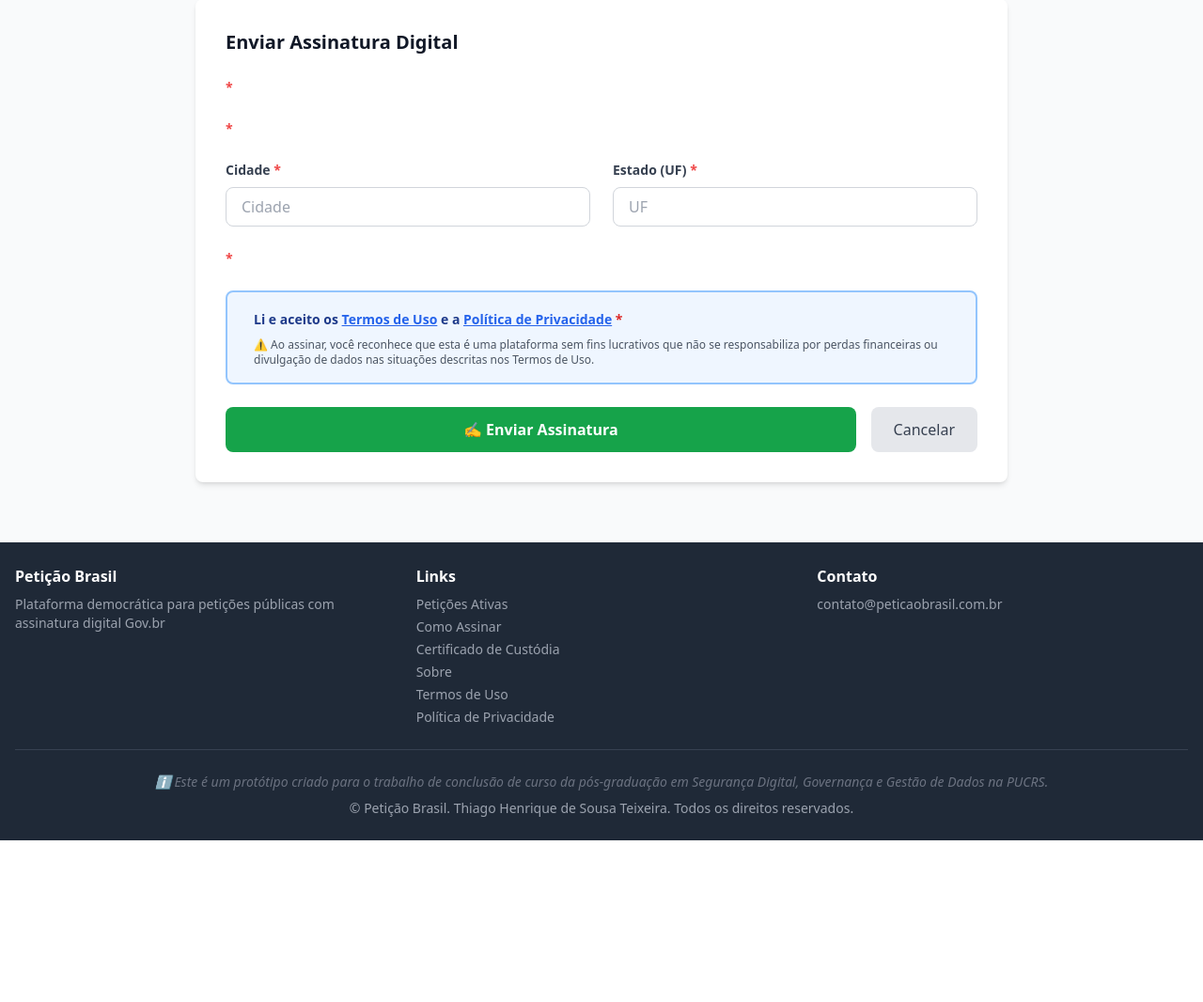
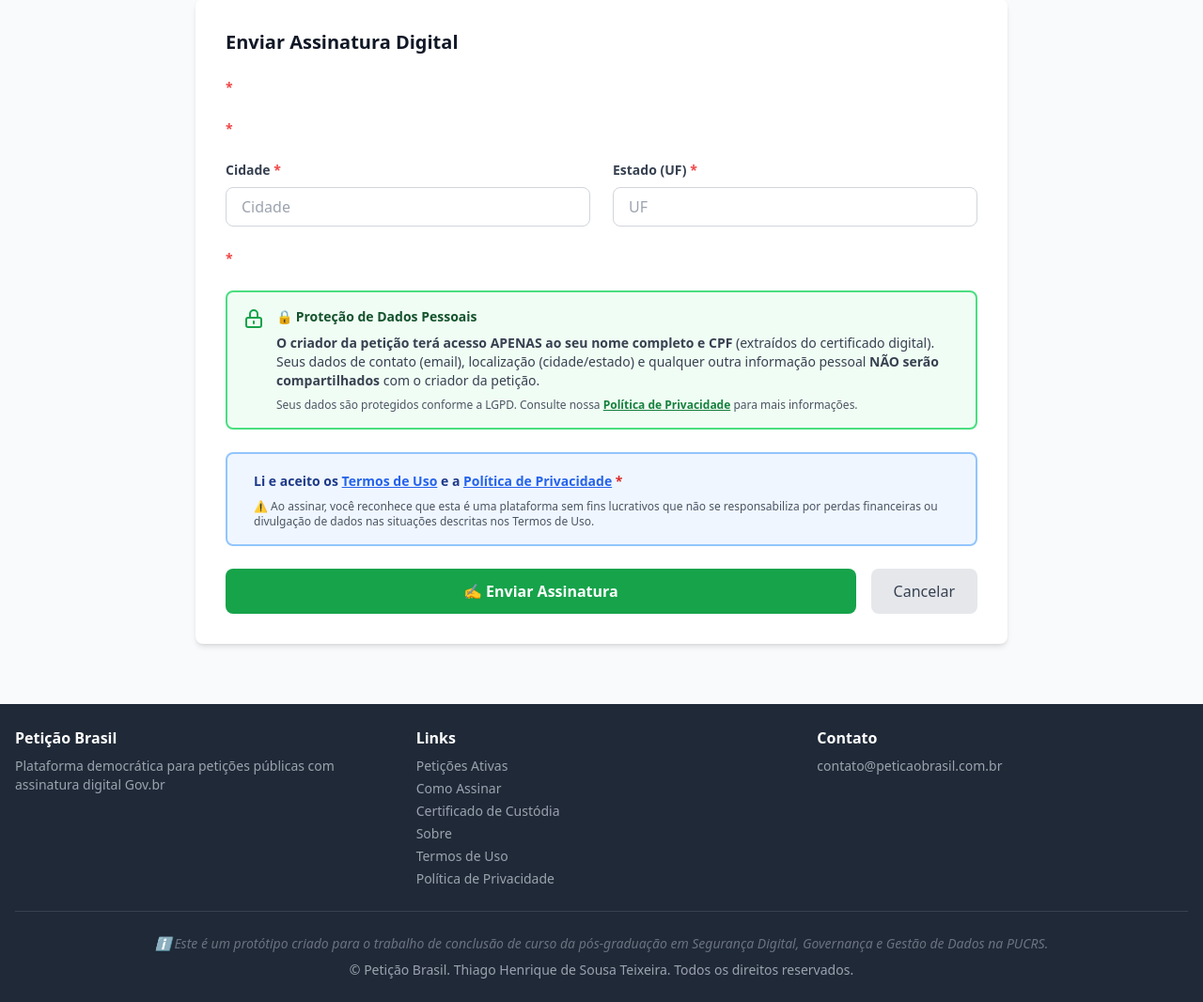
Before and after one commit to thsteixeira/peticao-brasil, a Django app: template templates/signatures/signature_submit.html in a window 1280 px wide. Shown: the part 677-1743 px from the top of the page at 94% size. Before the commit the page ends 1571 px from the top, so only its background shows below. Run offline with Django 5.2, Linux system fonts and the light colour scheme; the template is opened without the code that fills it: values that come from a table or form of the project are taken from there, others are empty; parts of the project's set-up code (start-up, migrations or seed data) failed here and were passed over; some libraries are stand-ins or nearby versions.

Commit message:
Restrict petition creator access to only name and CPF - implement LGPD privacy protections
- Hide email, city, and state from petition creators (only accessible to admin staff)
- Update PetitionSignaturesView to add is_staff flag and restrict geographic statistics
- Modify petition_signatures.html to conditionally show location/email only to staff
- Remove email, city, state from bulk download CSV manifest
- Remove location display from public recent signatures section
- Add privacy notice alerting users only name and CPF are shared with petition creator
- Add link to view signatures list from petition detail page for creators
- Fix field name from 'status' to 'verification_status' in Signature model queries

```diff
--- a/apps/petitions/pdf_service.py
+++ b/apps/petitions/pdf_service.py
@@ -175,10 +175,10 @@
         <b>2.</b> Acesse o sistema de assinatura digital Gov.br (https://gov.br/assinador)<br/>
         <b>3.</b> Faça login com sua conta Gov.br (nível prata ou ouro)<br/>
         <b>4.</b> Selecione este arquivo PDF para assinar<br/>
-        <b>5.</b> Escolha seu certificado digital ICP-Brasil<br/>
+        <b>5.</b> Posicione o melhor local da assinatura no documento<br/>
         <b>6.</b> Confirme a assinatura digital<br/>
         <b>7.</b> Baixe o arquivo PDF assinado<br/>
-        <b>8.</b> Retorne ao site e faça o upload do PDF assinado para validação<br/>
+        <b>8.</b> Retorne ao nosso site e faça o upload do PDF assinado para validação<br/>
         <br/>
         <i>IMPORTANTE: Não modifique o conteúdo deste PDF. Qualquer alteração invalidará a verificação.</i>
         """
--- a/apps/petitions/tasks.py
+++ b/apps/petitions/tasks.py
@@ -293,7 +293,8 @@
         'URL Certificado de Custódia'
     ])
 
-    # Data rows
+    # Data rows - Only name and CPF hash exposed to petition creator
+    # Email, city, state are NOT included for privacy protection
     for idx, sig in enumerate(signatures, 1):
         writer.writerow([
             idx,
--- a/templates/signatures/signature_submit.html
+++ b/templates/signatures/signature_submit.html
@@ -150,6 +150,30 @@
                 {% endif %}
             </div>
 
+            <!-- Privacy Notice -->
+            <div class="bg-green-50 border-2 border-green-400 rounded-lg p-4 mb-4">
+                <div class="flex items-start">
+                    <div class="flex-shrink-0">
+                        <svg class="h-6 w-6 text-green-600" fill="none" stroke="currentColor" viewBox="0 0 24 24">
+                            <path stroke-linecap="round" stroke-linejoin="round" stroke-width="2" d="M12 15v2m-6 4h12a2 2 0 002-2v-6a2 2 0 00-2-2H6a2 2 0 00-2 2v6a2 2 0 002 2zm10-10V7a4 4 0 00-8 0v4h8z"></path>
+                        </svg>
+                    </div>
+                    <div class="ml-3">
+                        <h3 class="text-sm font-bold text-green-900 mb-2">🔒 Proteção de Dados Pessoais</h3>
+                        <p class="text-sm text-gray-700">
+                            <strong>O criador da petição terá acesso APENAS ao seu nome completo e CPF</strong> (extraídos do certificado digital).
+                            Seus dados de contato (email), localização (cidade/estado) e qualquer outra informação pessoal
+                            <strong>NÃO serão compartilhados</strong> com o criador da petição.
+                        </p>
+                        <p class="text-xs text-gray-600 mt-2">
+                            Seus dados são protegidos conforme a LGPD. Consulte nossa
+                            <a href="{% url 'petitions:privacy_policy' %}" target="_blank" class="text-green-700 hover:text-green-900 underline font-semibold">Política de Privacidade</a>
+                            para mais informações.
+                        </p>
+                    </div>
+                </div>
+            </div>
+
             <!-- Terms and Privacy Policy Acceptance -->
             <div class="bg-blue-50 border-2 border-blue-300 rounded-lg p-4">
                 <div class="flex items-start">
```
Also changed, not shown: apps/signatures/views.py (+11 -9 lines), templates/petitions/petition_detail.html (+13 -8 lines), templates/signatures/petition_signatures.html (+8 -4 lines).
